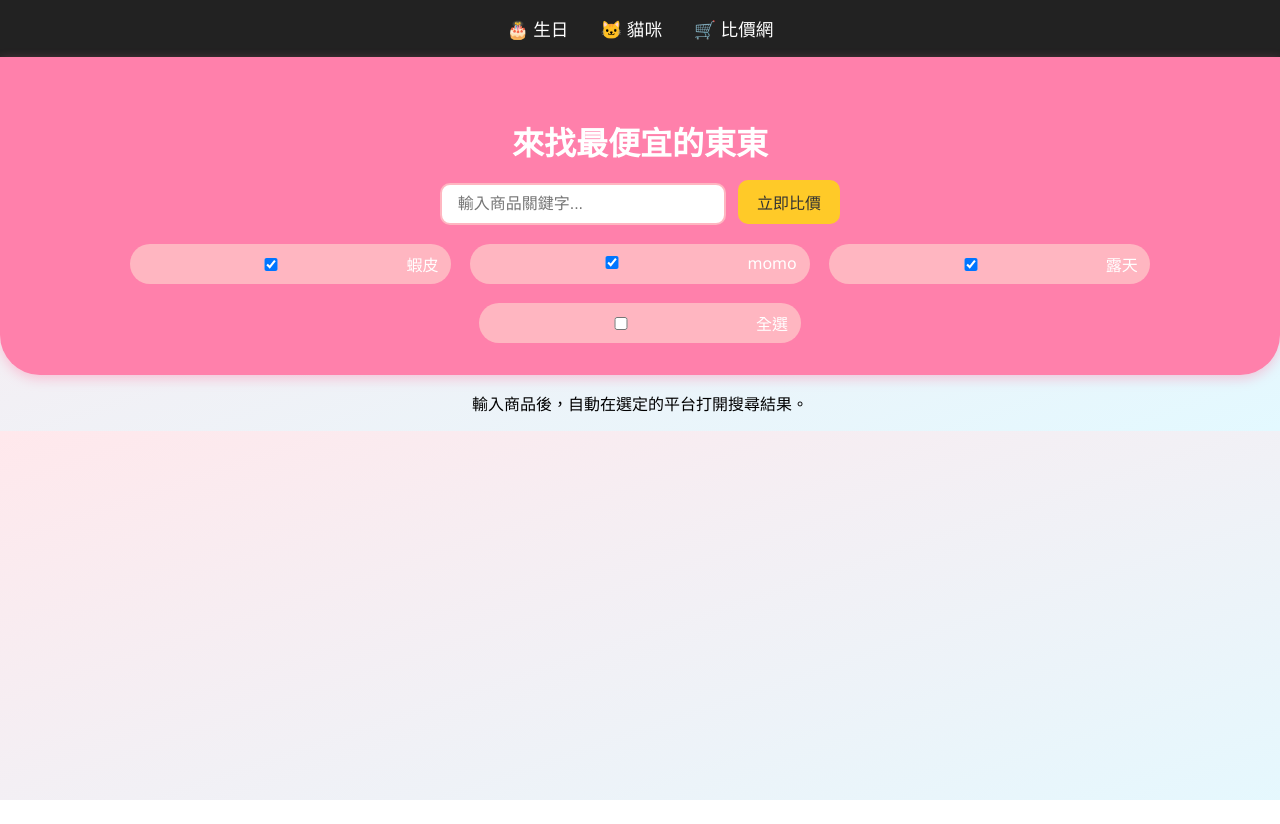
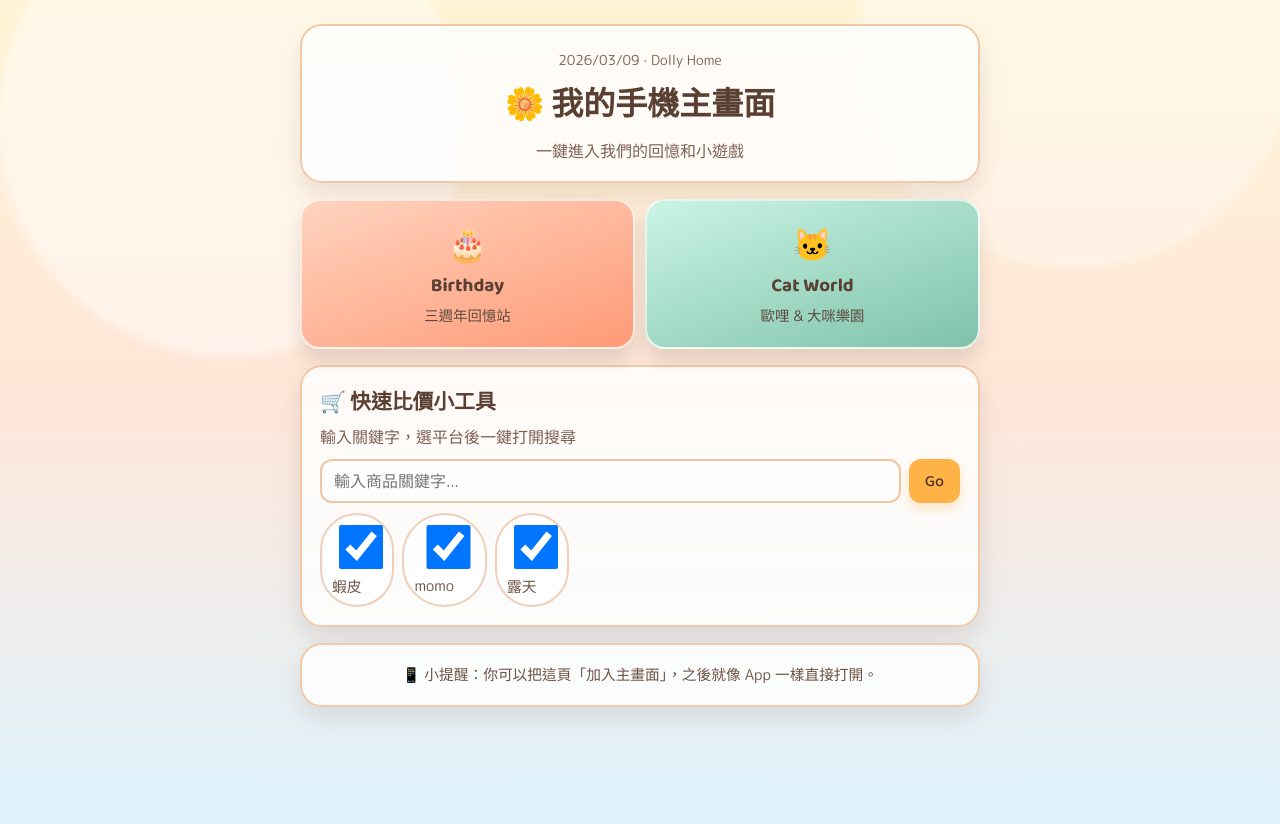
Before and after one commit to Wesleywu0407/Dolly0520, a plain HTML site: page index.html in a window 1280 px wide. Before the commit the page ends 800 px from the top, so only its background shows below. Drawn offline with Linux system fonts and the light colour scheme.

Commit message:
update favicon

```diff
--- a/css/style.css
+++ b/css/style.css
@@ -1,137 +1,200 @@
-/* 全站字體與背景 */
+:root {
+    --bg-top: #fff4d6;
+    --bg-mid: #ffe6d8;
+    --bg-bottom: #dff4ff;
+    --card: rgba(255, 255, 255, 0.82);
+    --line: #f2c9a8;
+    --ink: #5a4033;
+    --ink-soft: #7d6253;
+    --birthday: #ff9a76;
+    --cat: #7ec2a9;
+    --accent: #ffb347;
+}
+
+* {
+    box-sizing: border-box;
+}
+
 body {
-    font-family: "Segoe UI", "Noto Sans TC", sans-serif;
-    background: linear-gradient(to bottom right, #ffe8ec, #e3f9ff);
     margin: 0;
-    padding: 0;
+    min-height: 100vh;
+    color: var(--ink);
+    font-family: "M PLUS Rounded 1c", sans-serif;
+    background:
+        radial-gradient(circle at 18% 15%, rgba(255, 255, 255, 0.45) 0 18%, transparent 19%),
+        radial-gradient(circle at 84% 6%, rgba(255, 255, 255, 0.35) 0 16%, transparent 17%),
+        linear-gradient(180deg, var(--bg-top) 0%, var(--bg-mid) 48%, var(--bg-bottom) 100%);
+    -webkit-tap-highlight-color: transparent;
+}
+
+.phone-home {
+    width: min(680px, 94vw);
+    margin: 14px auto 24px;
+    display: grid;
+    gap: 14px;
+}
+
+.home-hero,
+.quick-tool,
+.home-tip {
+    background: var(--card);
+    border: 2px solid var(--line);
+    border-radius: 22px;
+    padding: 14px;
+    box-shadow: 0 12px 24px rgba(89, 62, 48, 0.12);
+}
+
+.home-hero {
     text-align: center;
 }
 
-/* 導覽列 */
-.main-menu {
-    background-color: #222;
-    padding: 1rem;
-    box-shadow: 0 2px 10px rgba(0, 0, 0, 0.1);
+.home-date {
+    margin: 0;
+    font-size: 0.86rem;
+    color: #b26f49;
 }
 
-.main-menu ul {
-    list-style: none;
-    margin: 0;
-    padding: 0;
-    display: flex;
-    justify-content: center;
-    gap: 2rem;
+h1,
+h2,
+.title {
+    font-family: "Baloo 2", cursive;
 }
 
-.main-menu a {
-    color: white;
-    text-decoration: none;
-    font-size: 1.1rem;
-    transition: color 0.3s ease;
+h1 {
+    margin: 8px 0 2px;
+    font-size: clamp(1.5rem, 7vw, 2rem);
 }
 
-.main-menu a:hover {
-    color: #ffca28;
+.home-hero p {
+    margin: 6px 0 0;
+    color: var(--ink-soft);
 }
 
-/* 頁首區塊 */
-header {
-    background: #ff80ab;
-    color: white;
-    padding: 2.5rem 1rem 2rem;
-    box-shadow: 0 4px 12px rgba(255, 128, 171, 0.4);
-    border-bottom-left-radius: 40px;
-    border-bottom-right-radius: 40px;
+.app-grid {
+    display: grid;
+    grid-template-columns: repeat(2, minmax(0, 1fr));
+    gap: 10px;
 }
 
-header h1 {
-    font-size: 2rem;
-    margin-bottom: 1rem;
+.app-card {
+    text-decoration: none;
+    color: var(--ink);
+    border-radius: 20px;
+    padding: 16px 12px;
+    min-height: 150px;
+    border: 2px solid rgba(255, 255, 255, 0.75);
+    display: grid;
+    align-content: center;
+    justify-items: center;
+    gap: 3px;
+    box-shadow: 0 12px 18px rgba(0, 0, 0, 0.11);
+    transform: translateY(0);
+    transition: transform 0.2s ease, box-shadow 0.2s ease;
 }
 
-/* 搜尋欄與按鈕 */
+.app-card:active {
+    transform: translateY(2px) scale(0.98);
+}
+
+.app-card .icon {
+    font-size: 2rem;
+}
+
+.app-card .title {
+    font-size: 1.18rem;
+    font-weight: 700;
+}
+
+.app-card .desc {
+    font-size: 0.9rem;
+    color: #5c4a40;
+}
+
+.app-card.birthday {
+    background: linear-gradient(160deg, #ffd3bf 0%, var(--birthday) 100%);
+}
+
+.app-card.cat {
+    background: linear-gradient(160deg, #cbf4e5 0%, var(--cat) 100%);
+}
+
+.quick-tool h2 {
+    margin: 0 0 4px;
+    font-size: 1.3rem;
+}
+
+.quick-tool p {
+    margin: 0;
+    color: var(--ink-soft);
+}
+
+.search-row {
+    margin-top: 10px;
+    display: flex;
+    gap: 8px;
+}
+
 input {
-    padding: 0.6rem 1rem;
+    width: 100%;
+    min-height: 44px;
+    border: 2px solid #f0c6a5;
+    border-radius: 12px;
+    padding: 0 12px;
     font-size: 1rem;
-    width: 250px;
-    border: 2px solid #ffb6c1;
-    border-radius: 10px;
-    outline: none;
+    font-family: "M PLUS Rounded 1c", sans-serif;
+    color: var(--ink);
+    background: #fffdfb;
 }
 
 button {
-    padding: 0.6rem 1.2rem;
+    min-height: 44px;
+    border: none;
+    border-radius: 12px;
+    padding: 0 16px;
+    cursor: pointer;
     font-size: 1rem;
-    margin-left: 0.5rem;
-    cursor: pointer;
-    border: none;
-    background-color: #ffca28;
-    color: #333;
-    border-radius: 10px;
-    transition: background-color 0.3s, transform 0.2s;
+    font-family: "Baloo 2", cursive;
+    background: var(--accent);
+    color: #4f3628;
+    box-shadow: 0 6px 12px rgba(255, 174, 64, 0.28);
 }
 
-button:hover {
-    background-color: #ffc107;
-    transform: scale(1.05);
-}
-
-/* 平台選擇 */
 .checkbox-group {
-    margin-top: 1.2rem;
+    margin-top: 10px;
     display: flex;
-    justify-content: center;
-    gap: 1.2rem;
+    gap: 8px;
     flex-wrap: wrap;
 }
 
 .checkbox-group label {
-    font-size: 1rem;
-    color: white;
-    background-color: #ffb6c1;
-    padding: 0.5rem 0.8rem;
-    border-radius: 20px;
-    transition: transform 0.2s, background-color 0.3s;
+    background: #fff;
+    border: 2px solid #efcfb8;
+    border-radius: 999px;
+    padding: 7px 10px;
+    font-size: 0.92rem;
+    color: #6d5345;
 }
 
-.checkbox-group input[type="checkbox"] {
-    margin-right: 6px;
+.checkbox-group input {
+    margin-right: 4px;
 }
 
-.checkbox-group label:hover {
-    transform: scale(1.05);
-    background-color: #ff91a4;
+.home-tip {
+    font-size: 0.92rem;
+    line-height: 1.6;
+    color: #6d5345;
+    text-align: center;
 }
 
-/* 搜尋結果卡片 */
-.result-card {
-    background: white;
-    border-radius: 16px;
-    padding: 1rem;
-    margin: 1.5rem auto;
-    width: 90%;
-    max-width: 600px;
-    box-shadow: 0 4px 16px rgba(0, 0, 0, 0.1);
-    transition: transform 0.3s;
+@media (min-width: 760px) {
+    .phone-home {
+        margin-top: 24px;
+        gap: 16px;
+    }
+
+    .home-hero,
+    .quick-tool,
+    .home-tip {
+        padding: 18px;
+    }
 }
-
-.result-card:hover {
-    transform: scale(1.02);
-}
-
-.result-card h2 {
-    margin-top: 0;
-    color: #333;
-}
-
-.result-card a {
-    display: inline-block;
-    margin-top: 0.5rem;
-    text-decoration: none;
-    color: #2196f3;
-    font-weight: bold;
-}
-
-.result-card a:hover {
-    text-decoration: underline;
-}
--- a/index.html
+++ b/index.html
@@ -3,68 +3,62 @@
     <head>
         <meta charset="UTF-8" />
         <meta name="viewport" content="width=device-width, initial-scale=1.0" />
-        <title>比價工具</title>
+        <meta name="theme-color" content="#f3b86d" />
+        <title>Dolly 手機主畫面</title>
         <link rel="stylesheet" href="css/style.css" />
+        <link rel="icon" href="assets/icon.png" type="image/png" />
+        <link
+            rel="stylesheet"
+            href="https://fonts.googleapis.com/css2?family=Baloo+2:wght@500;700&family=M+PLUS+Rounded+1c:wght@400;700&display=swap"
+        />
     </head>
     <body>
-        <nav class="main-menu">
-            <ul>
-                <li><a href="birthday.html">🎂 生日</a></li>
-                <li><a href="cat.html">🐱 貓咪</a></li>
-                <li><a href="compare.html">🛒 比價網</a></li>
-            </ul>
-        </nav>
+        <main class="phone-home">
+            <header class="home-hero">
+                <p class="home-date" id="today-text">今天也很可愛</p>
+                <h1>🌼 我的手機主畫面</h1>
+                <p>一鍵進入我們的回憶和小遊戲</p>
+            </header>
 
-        <header>
-            <h1>來找最便宜的東東
-            </h1>
-            <input type="text" id="keyword" placeholder="輸入商品關鍵字..." />
-            <button onclick="openLinks()">立即比價</button>
+            <section class="app-grid" aria-label="主要入口">
+                <a class="app-card birthday" href="birthday.html">
+                    <span class="icon">🎂</span>
+                    <span class="title">Birthday</span>
+                    <span class="desc">三週年回憶站</span>
+                </a>
+                <a class="app-card cat" href="cat.html">
+                    <span class="icon">🐱</span>
+                    <span class="title">Cat World</span>
+                    <span class="desc">歐哩 & 大咪樂園</span>
+                </a>
+            </section>
 
-            <div class="checkbox-group">
-                <label
-                    ><input
-                        type="checkbox"
-                        class="platform"
-                        value="shopee"
-                        checked
-                    />
-                    蝦皮</label
-                >
-                <label
-                    ><input
-                        type="checkbox"
-                        class="platform"
-                        value="momo"
-                        checked
-                    />
-                    momo</label
-                >
-                <label
-                    ><input
-                        type="checkbox"
-                        class="platform"
-                        value="ruten"
-                        checked
-                    />
-                    露天</label
-                >
-                <label
-                    ><input
-                        type="checkbox"
-                        id="selectAll"
-                        onchange="toggleAll(this)"
-                    />
-                    全選</label
-                >
-            </div>
-        </header>
+            <section class="quick-tool" aria-labelledby="quick-title">
+                <h2 id="quick-title">🛒 快速比價小工具</h2>
+                <p>輸入關鍵字，選平台後一鍵打開搜尋</p>
+                <div class="search-row">
+                    <input type="text" id="keyword" placeholder="輸入商品關鍵字..." />
+                    <button type="button" id="compare-btn">Go</button>
+                </div>
+                <div class="checkbox-group">
+                    <label><input type="checkbox" class="platform" value="shopee" checked />蝦皮</label>
+                    <label><input type="checkbox" class="platform" value="momo" checked />momo</label>
+                    <label><input type="checkbox" class="platform" value="ruten" checked />露天</label>
+                </div>
+            </section>
 
-        <main>
-            <p>輸入商品後，自動在選定的平台打開搜尋結果。</p>
+            <footer class="home-tip">
+                📱 小提醒：你可以把這頁「加入主畫面」，之後就像 App 一樣直接打開。
+            </footer>
         </main>
 
         <script>
+            function updateTodayText() {
+                const now = new Date();
+                const text = `${now.getFullYear()}/${String(now.getMonth() + 1).padStart(2, "0")}/${String(now.getDate()).padStart(2, "0")} · Dolly Home`;
+                document.getElementById("today-text").textContent = text;
+            }
+
             function openLinks() {
                 const keyword = document.getElementById("keyword").value.trim();
                 if (!keyword) {
@@ -73,9 +67,7 @@
                 }
 
                 const encoded = encodeURIComponent(keyword);
-                const selected = Array.from(
-                    document.querySelectorAll(".platform:checked")
-                ).map((cb) => cb.value);
+                const selected = Array.from(document.querySelectorAll(".platform:checked")).map((cb) => cb.value);
 
                 if (selected.length === 0) {
                     alert("請至少選擇一個平台！");
@@ -93,13 +85,8 @@
                 });
             }
 
-            function toggleAll(allCheckbox) {
-                const platformCheckboxes =
-                    document.querySelectorAll(".platform");
-                platformCheckboxes.forEach(
-                    (cb) => (cb.checked = allCheckbox.checked)
-                );
-            }
+            document.getElementById("compare-btn").addEventListener("click", openLinks);
+            updateTodayText();
         </script>
     </body>
 </html>
```
Also changed, not shown: birthday.html (+1 -0 lines), cat.html (+1 -0 lines).
